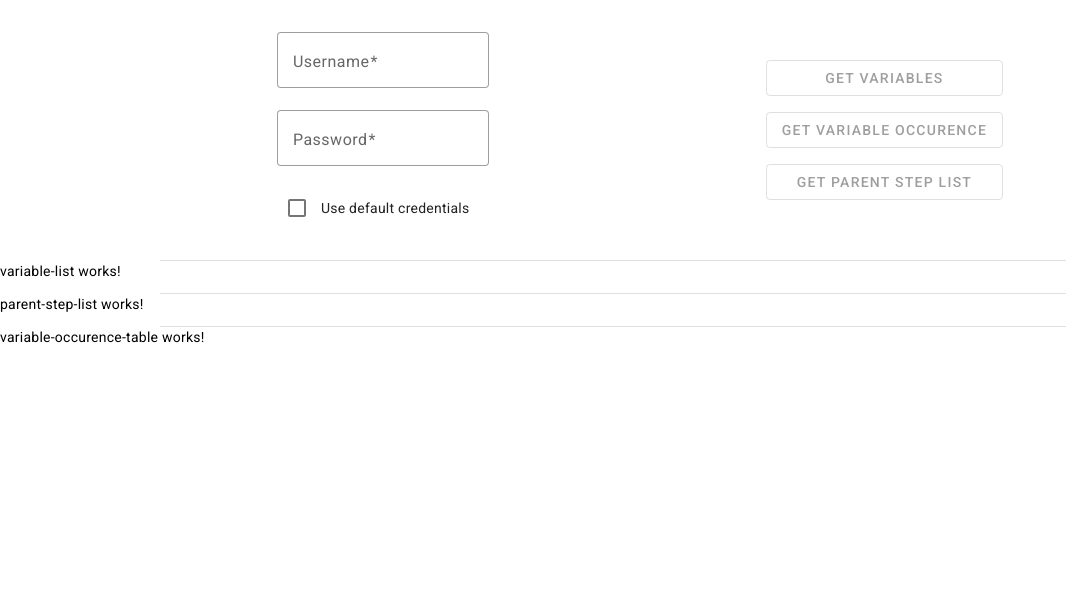
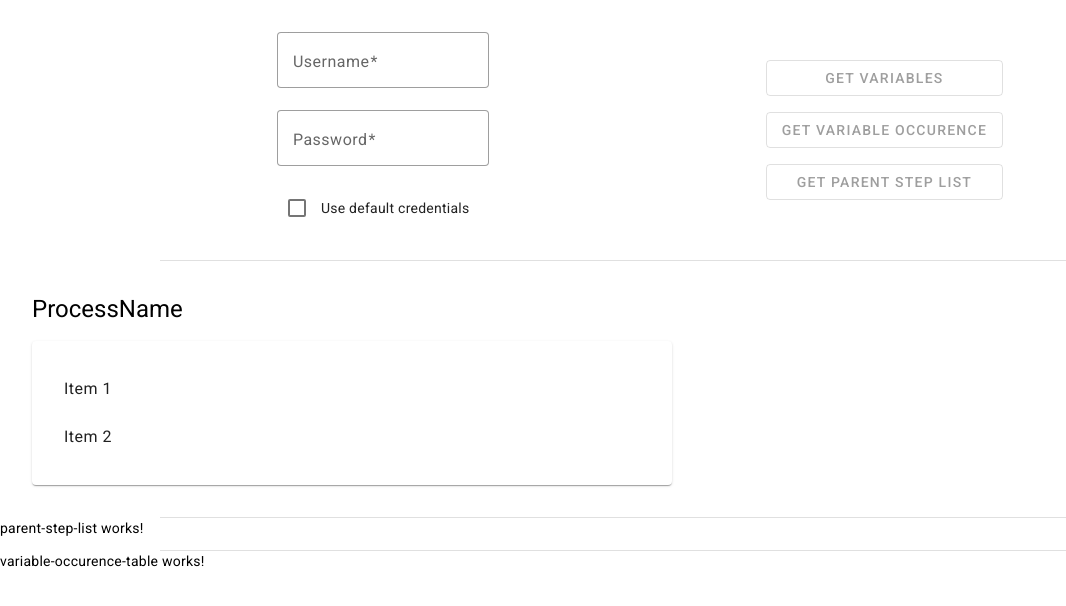
Before and after one commit to tintin12342/robotiq, an Angular app: page / in a window 1280 px wide. Shown: the top 606 px of the page, without its empty margins (0-1066 px from the left). Built offline with nearby package versions, Linux system fonts and the light colour scheme.

Commit message:
complete variable list design

```diff
--- a/src/app/variable-list/variable-list.component.html
+++ b/src/app/variable-list/variable-list.component.html
@@ -1 +1,11 @@
-<p>variable-list works!</p>
+<section class="main-container">
+  <h1>{{ processName }}</h1>
+  <mat-card class="card">
+    <mat-card-content>
+      <mat-list role="list">
+        <mat-list-item role="listitem">Item 1</mat-list-item>
+        <mat-list-item role="listitem">Item 2</mat-list-item>
+      </mat-list>
+    </mat-card-content>
+  </mat-card>
+</section>
--- a/src/app/variable-list/variable-list.component.scss
+++ b/src/app/variable-list/variable-list.component.scss
@@ -0,0 +1,9 @@
+.main-container {
+    padding: 2rem;
+}
+
+.card {
+    width: 50vw;
+    max-height: 250px;
+    overflow-y: auto;
+}
--- a/src/app/variable-list/variable-list.component.ts
+++ b/src/app/variable-list/variable-list.component.ts
@@ -1,12 +1,15 @@
+import { CommonModule } from '@angular/common';
 import { Component } from '@angular/core';
+import { MatCardModule } from '@angular/material/card';
+import { MatListModule } from '@angular/material/list';
 
 @Component({
   selector: 'app-variable-list',
   standalone: true,
-  imports: [],
+  imports: [CommonModule, MatCardModule, MatListModule],
   templateUrl: './variable-list.component.html',
-  styleUrl: './variable-list.component.scss'
+  styleUrl: './variable-list.component.scss',
 })
 export class VariableListComponent {
-
+  processName: string = 'ProcessName';
 }
```
